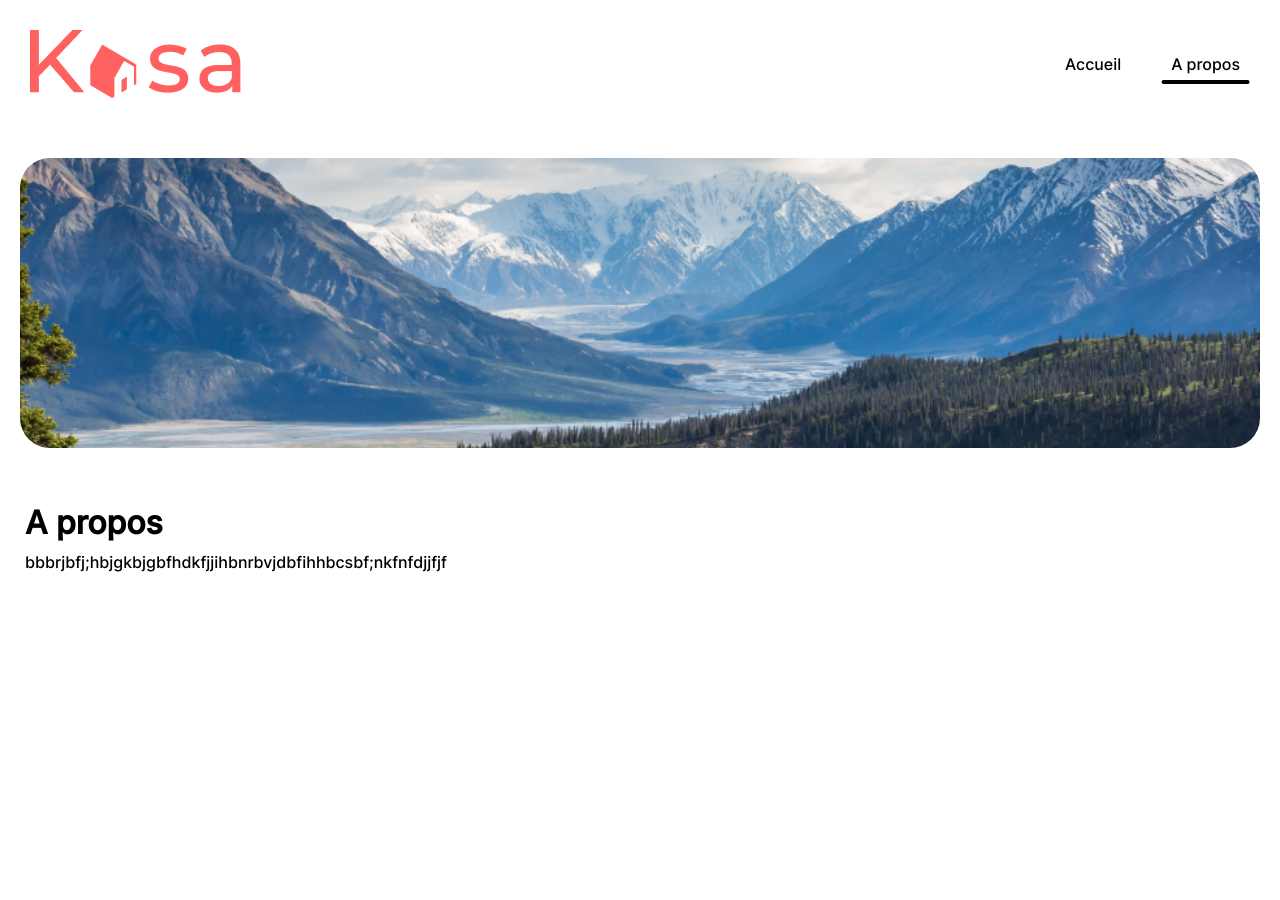
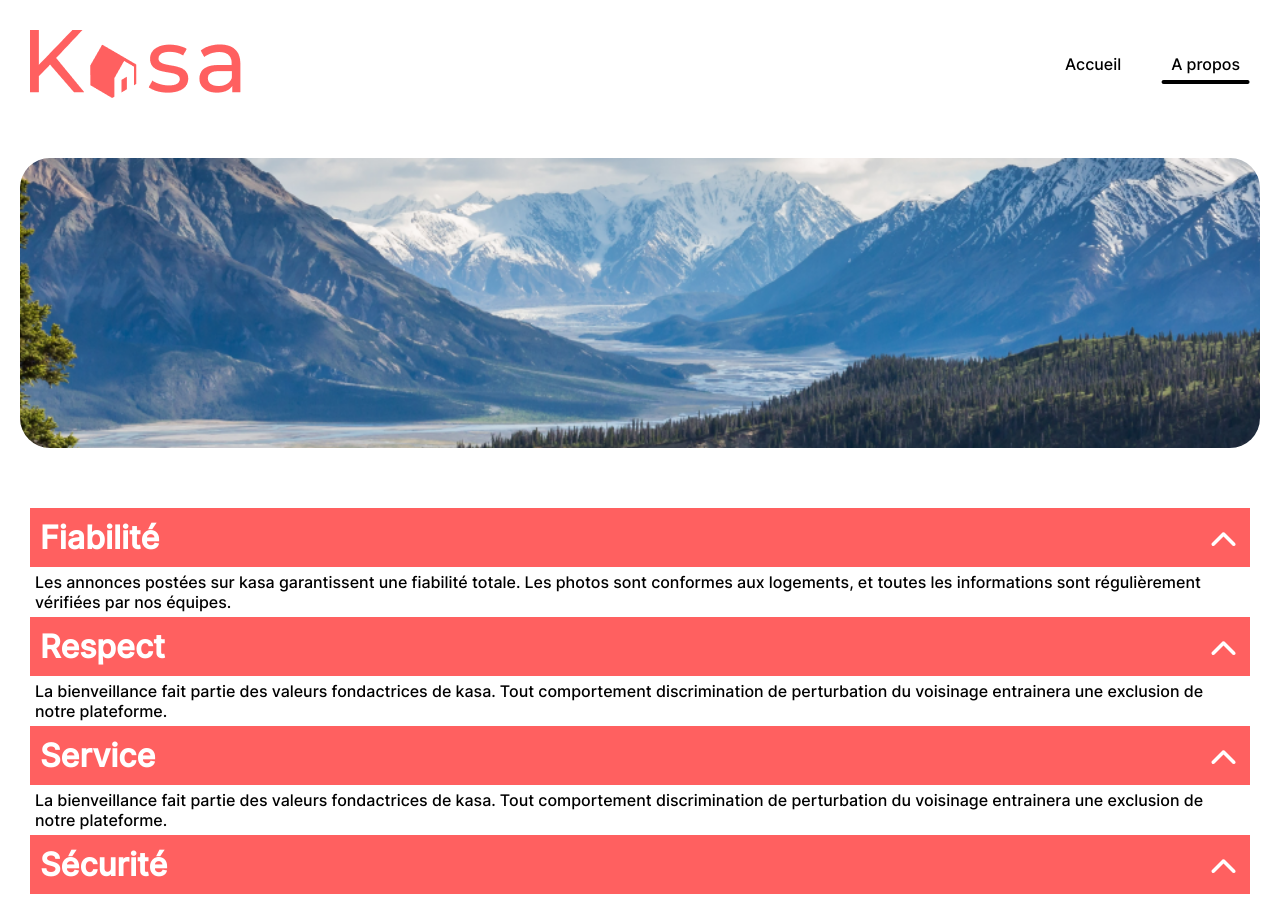
Before and after one commit to BangalyLeDeveloppeur/projet8.github, a React (Create React App) app in the folder proje8/: page /About in a window 1280 px wide. Shown: the top 900 px of the page. Before the commit the page ends 800 px from the top, so only its background shows below. Built offline with nearby package versions, Linux system fonts and the light colour scheme.

Commit message:
styles sur la partie description sur la page apropos

```diff
--- /dev/null
+++ b/proje8/src/components/Description.js
@@ -0,0 +1,46 @@
+import React from "react";
+
+const Description = () => {
+  return (
+    <div>
+      <section>
+        <div className="description">
+          <h3>Fiabilité</h3>
+          <img src="./arrow.png" alt="image fiabilité" />
+        </div>
+        <p>
+          Les annonces postées sur kasa garantissent une fiabilité totale. Les
+          photos sont conformes aux logements, et toutes les informations sont
+          régulièrement vérifiées par nos équipes.
+        </p>
+        <div className="description">
+          <h3>Respect</h3>
+          <img src="./arrow.png" alt="image fiabilité" />
+        </div>
+        <p>
+          La bienveillance fait partie des valeurs fondactrices de kasa. Tout
+          comportement discrimination de perturbation du voisinage entrainera
+          une exclusion de notre plateforme.
+        </p>
+        <div className="description">
+          <h3>Service</h3>
+          <img src="./arrow.png" alt="image fiabilité" />
+        </div>
+        <p>
+        La bienveillance fait partie des valeurs fondactrices de kasa. Tout
+          comportement discrimination de perturbation du voisinage entrainera
+          une exclusion de notre plateforme.
+        </p>
+        <div className="description">
+          <h3>Sécurité</h3>
+          <img src="./arrow.png" alt="image fiabilité" />
+        </div>
+        <p>
+        La sécurité est la priorité de kasa. Aussi bien pour nos hotes que pour les voyageurs, chaque logement correspond aux de sécurité établis par nos services. En laissant une note aussi bien l'hote qu'au locataire, cela permet à nos équipes de vérifer que les standarts sont bien respectés. Nous organisons égalemnet des ateliers sur la sécurité domestique pour nos hotes.
+        </p>
+      </section>
+    </div>
+  );
+};
+
+export default Description;
--- a/proje8/src/pages/About.js
+++ b/proje8/src/pages/About.js
@@ -1,12 +1,14 @@
 import React from "react";
 import Navigation from "../components/Navigation";
 import Photapropos from "../components/Photapropos";
+import Description from "../components/Description";
 
 const About = () => {
   return (
     <div>
       <Navigation />
       <Photapropos />
+      < Description/>
 
       <h1>A propos</h1>
       <p>bbbrjbfj;hbjgkbjgbfhdkfjjihbnrbvjdbfihhbcsbf;nkfnfdjjfjf</p>
--- a/proje8/src/styles/_settings.scss
+++ b/proje8/src/styles/_settings.scss
@@ -3,7 +3,7 @@
   src: url(../assets/fonts/Inter-Medium.ttf);
 }
 
-$font-1: "font-1", sans-serif;
+$font-1: "font-1",sans-serif;
 
 $color-1: #61dafb;
 $color-2: salmon;
@@ -19,13 +19,12 @@ $white: rgb(255, 255, 255);
 * {
   padding: 5px;
   margin: 0;
-
 }
 
 body {
   background: $white;
   font-family: $font-1;
-  a{
+  a {
     text-decoration: none;
   }
 }
--- /dev/null
+++ b/proje8/src/styles/components/_description.scss
@@ -0,0 +1,13 @@
+.description{
+    display: flex;
+    justify-content: space-between;
+    align-items: center;
+    background: rgb(255, 96, 96);
+    h3{
+
+        font-size: 2em;
+        color: white;
+        text-align: center;
+    }
+
+}
--- a/proje8/src/styles/index.scss
+++ b/proje8/src/styles/index.scss
@@ -2,3 +2,4 @@
 @use "./components/navigation";
 @use "./components/partout";
 @use "./components/photoapropos";
+@use "./components/description";
```
Also changed, not shown: proje8/public/arrow.png (added).
